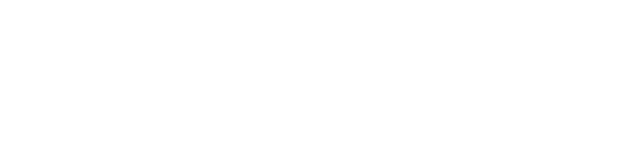
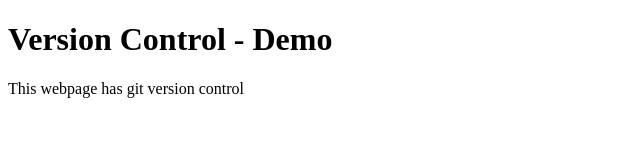
Before and after one commit to Patrick271005/WebTech, a plain HTML site: page index.html in a window 1280 px wide. Shown: the whole page, without its empty margins (0-640 px from the left). Drawn offline with Linux system fonts and the light colour scheme.

Commit message:
addes style on h1

```diff
--- a/index.html
+++ b/index.html
@@ -5,6 +5,7 @@
     <title>Lab 6 - Git Demo</title>
 </head>
 <body>
-
+    <h1> Version Control - Demo </h1>
+    <p>This webpage has git version control</p>
 </body>
 </html>
--- /dev/null
+++ b/style.css
@@ -0,0 +1,4 @@
+h1{
+    background-color: aqua;
+    color:red;
+}
```
